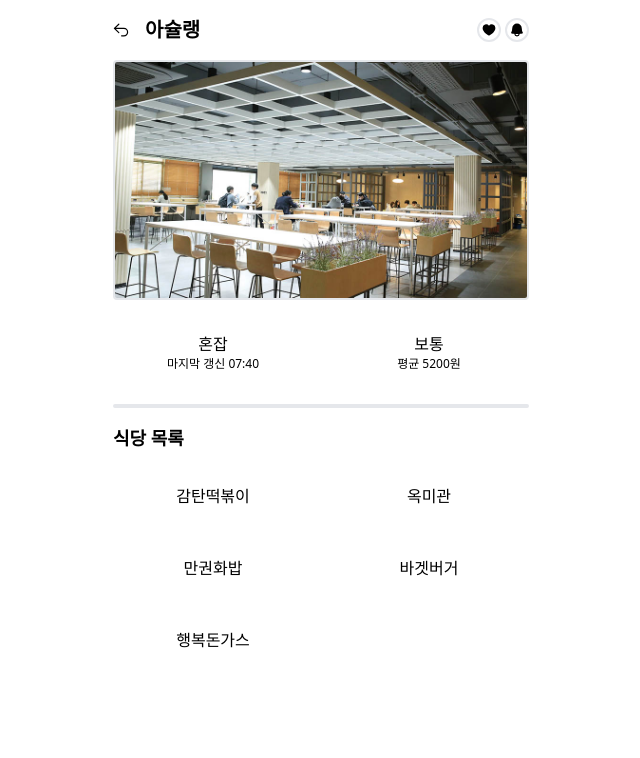
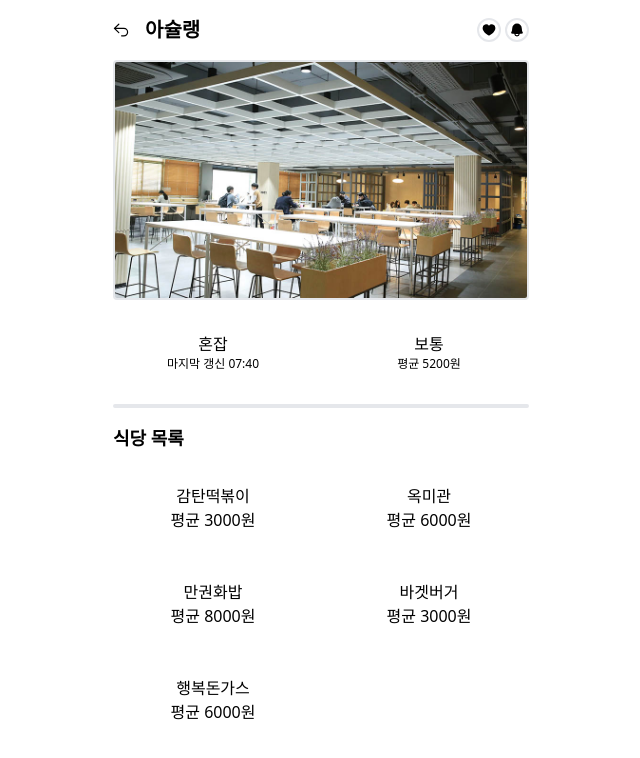
Before and after one commit to seolcu/ajou-cafeteria, a React (Vite) app: page /cafeteria/0 in a window 1280 px wide. Shown: the top 758 px of the page, without its empty margins (319-959 px from the left). Built offline with nearby package versions, Linux system fonts and the light colour scheme; what @catppuccin/tailwindcss would draw is missing.

Commit message:
new-feature: collection shops styled

```diff
--- a/src/components/Collection.jsx
+++ b/src/components/Collection.jsx
@@ -1,4 +1,10 @@
 import { Link } from "react-router-dom";
+
+function averagePrice(shop) {
+  return (
+    shop.menu.reduce((sum, menu) => sum + menu.price, 0) / shop.menu.length
+  );
+}
 
 export default function Collection({ cafeteriaInfo }) {
   return (
@@ -9,9 +15,24 @@ export default function Collection({ cafeteriaInfo }) {
           <Link
             key={shop.id}
             to={"/cafeteria/" + cafeteriaInfo.id + "/shops/" + shop.id}
-            className="bg-base p-4 rounded"
+            className="bg-base p-4 rounded text-center font-medium"
           >
-            <h3 className="font-medium text-center">{shop.name}</h3>
+            <h3>{shop.name}</h3>
+            <p
+              className={
+                averagePrice(shop) >= 8000
+                  ? "text-red"
+                  : averagePrice(shop) >= 5000
+                  ? "text-yellow"
+                  : averagePrice(shop) >= 3000
+                  ? "text-green"
+                  : averagePrice(shop) >= 0
+                  ? "text-blue"
+                  : "text-overlay0"
+              }
+            >
+              평균 {averagePrice(shop)}원
+            </p>
           </Link>
         ))}
       </div>
```
